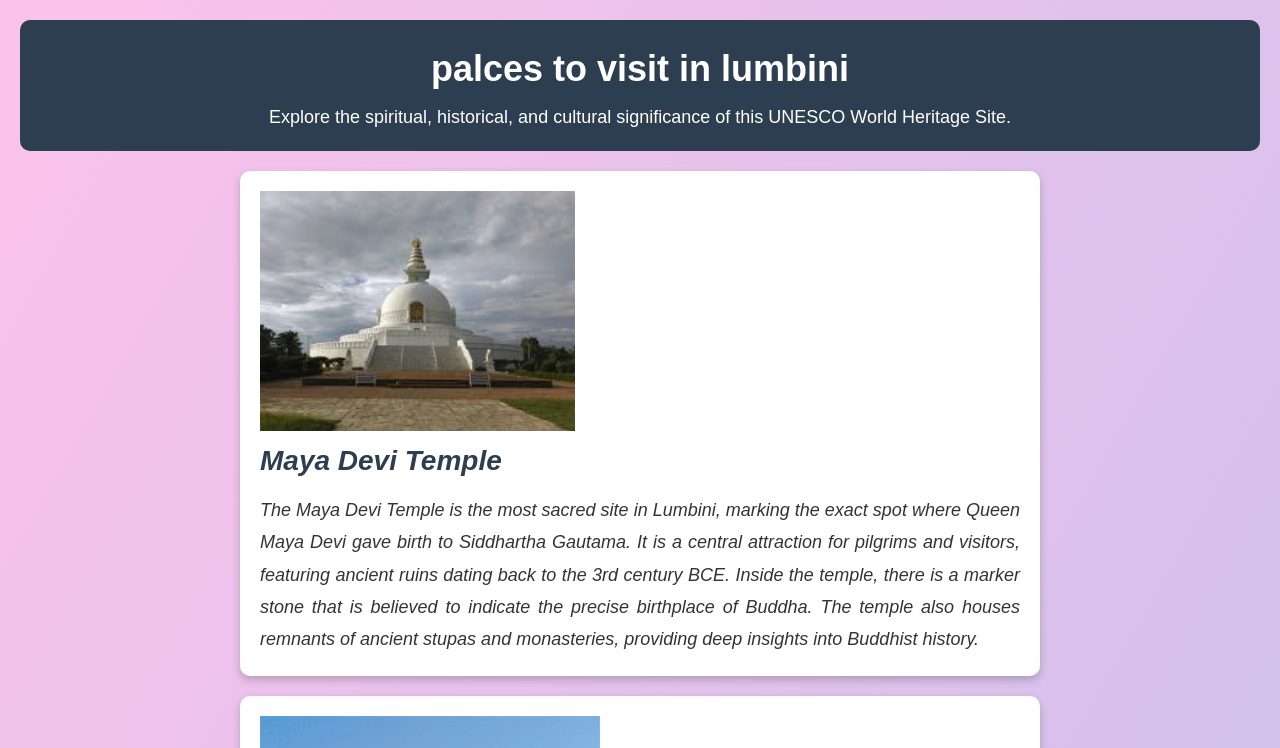
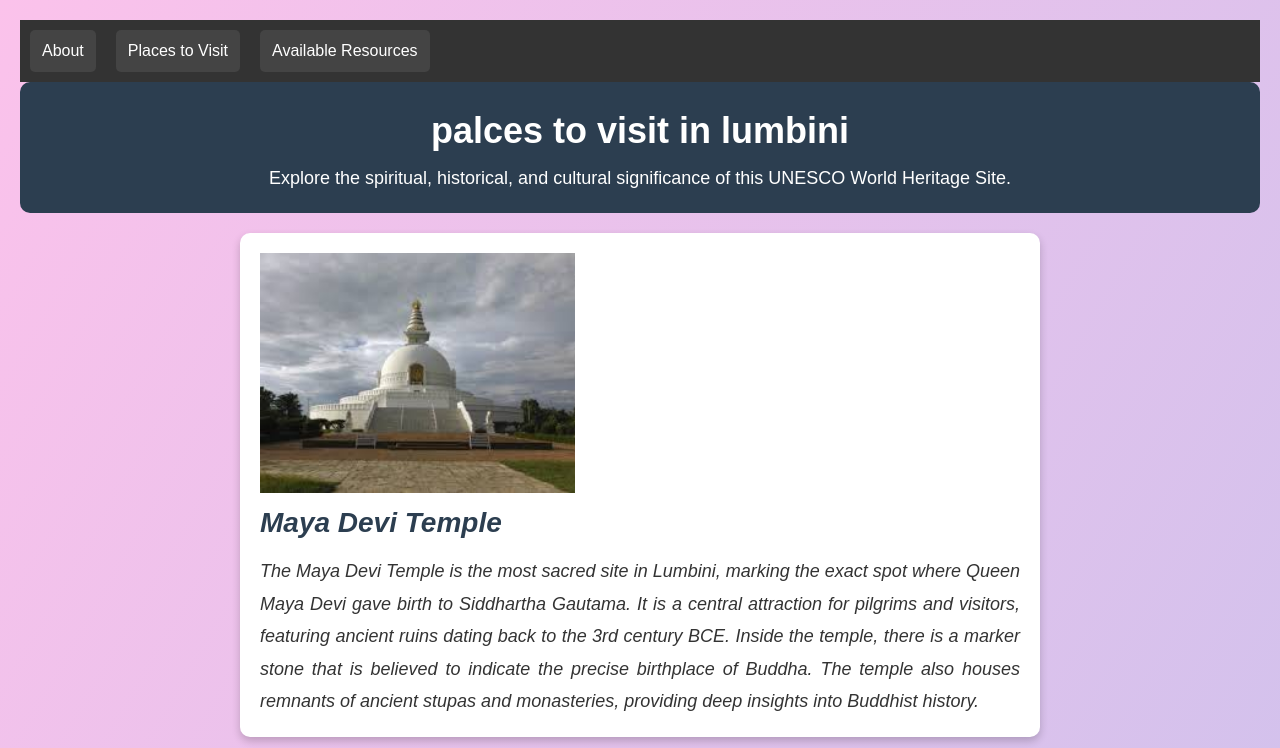
Before and after one commit to weber-crzz/finally, a plain HTML site: page n.html in a window 1280 px wide. Shown: the top 748 px of the page. Drawn offline with Linux system fonts and the light colour scheme.

Commit message:
Update n.html

```diff
--- a/n.html
+++ b/n.html
@@ -7,6 +7,40 @@
     <link rel="stylesheet" href="features-styles.css">
 </head>
 <body>
+
+  <style>
+    nav {
+      background-color: #333;
+      padding: 10px;
+      display: flex;
+      gap: 20px; /* space between links */
+    }
+
+    nav a {
+      color: white;
+      text-decoration: none;
+      padding: 8px 12px;
+      background-color: #444;
+      border-radius: 5px;
+      transition: background-color 0.3s;
+    }
+
+    nav a:hover {
+      background-color: #666;
+    }
+  </style>
+</head>
+<body>
+
+  <nav>
+    <a href="ldex.html" onclick="loadPage('index.html')">About</a>
+    <a href="n.html" onclick="loadPage('n.html')">Places to Visit</a>
+    <a href="new.html" onclick="loadPage('new.html')">Available Resources</a>
+  </nav>
+
+</body>
+
+
     <header>
         <h1> palces to visit in lumbini
         </h1>
```
